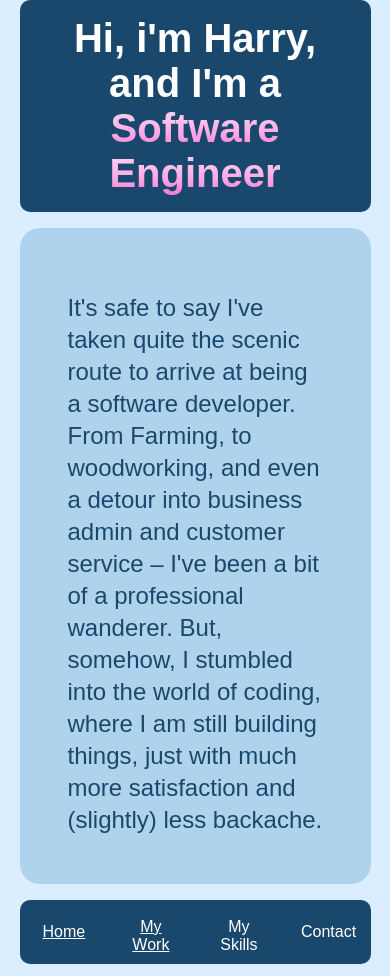
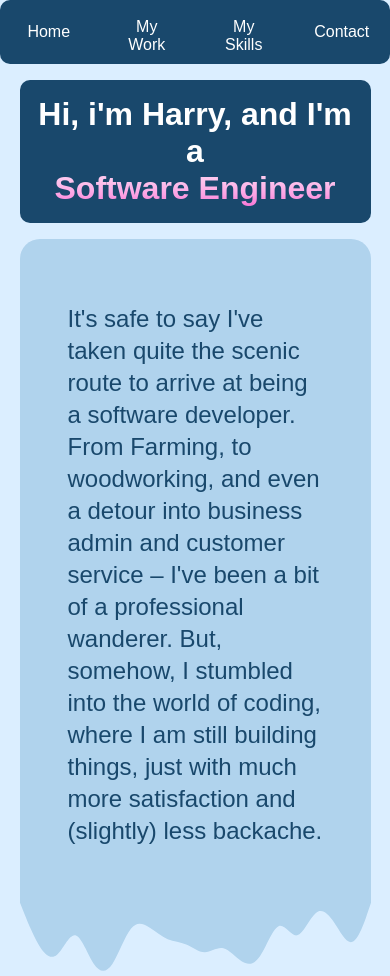
Before and after one commit to Hazbob/Portfolio, a website: page index.html in a window 390 px wide. Shown: the top 976 px of the page. Drawn offline with Linux system fonts and the light colour scheme; a web font is replaced by a local one.

Commit message:
added styling to empty space and improved navigation

```diff
--- a/index.html
+++ b/index.html
@@ -12,8 +12,9 @@
     <link rel="stylesheet" href="style.css" />
   </head>
   <body>
+  <div ><a id="sec1" href=""></a></div>
     <div class="top-container">
-      <main class="first-section" class="home-section" id="sec1">
+      <main class="first-section">
         <article class="content">
           <h1 id="title">
             Hi, i'm Harry, and I'm a <br />
@@ -30,7 +31,7 @@
             />
           </section>
 
-          <nav class="nav-bar">
+          <nav class="nav-bar fixedElement">
             <div class="nav-container">
               <ul class="nav-item-container">
                 <button class="nav-button coolBeans "><a href="#sec1"><li class="nav-items home">Home</li></a></button>
@@ -41,10 +42,11 @@
             </div>
           </nav>
         </article>
+        <svg xmlns="http://www.w3.org/2000/svg" viewBox="0 0 1440 320"><path fill="#b0d3ed" fill-opacity="1" d="M0,32L12.6,64C25.3,96,51,160,76,202.7C101.1,245,126,267,152,245.3C176.8,224,202,160,227,165.3C252.6,171,278,245,303,282.7C328.4,320,354,320,379,282.7C404.2,245,429,171,455,138.7C480,107,505,117,531,133.3C555.8,149,581,171,606,181.3C631.6,192,657,192,682,202.7C707.4,213,733,235,758,234.7C783.2,235,808,213,834,218.7C858.9,224,884,256,909,272C934.7,288,960,288,985,250.7C1010.5,213,1036,139,1061,128C1086.3,117,1112,171,1137,165.3C1162.1,160,1187,96,1213,74.7C1237.9,53,1263,75,1288,112C1313.7,149,1339,203,1364,192C1389.5,181,1415,107,1427,69.3L1440,32L1440,0L1427.4,0C1414.7,0,1389,0,1364,0C1338.9,0,1314,0,1288,0C1263.2,0,1238,0,1213,0C1187.4,0,1162,0,1137,0C1111.6,0,1086,0,1061,0C1035.8,0,1011,0,985,0C960,0,935,0,909,0C884.2,0,859,0,834,0C808.4,0,783,0,758,0C732.6,0,707,0,682,0C656.8,0,632,0,606,0C581.1,0,556,0,531,0C505.3,0,480,0,455,0C429.5,0,404,0,379,0C353.7,0,328,0,303,0C277.9,0,253,0,227,0C202.1,0,177,0,152,0C126.3,0,101,0,76,0C50.5,0,25,0,13,0L0,0Z"></path></svg>
 
 
       </main>
-      <main class="sec-section">
+      <main class="sec-section" id="sec2">
         <div id="portfolio">
           <ul>
             <li class="portfolio-item">
--- a/script.js
+++ b/script.js
@@ -33,7 +33,7 @@ const stickyNavLogic = function(entries, observer){
         }
     })
 }
-let stickyNavObserver = new IntersectionObserver(stickyNavLogic, options);
+// let stickyNavObserver = new IntersectionObserver(stickyNavLogic, options);
 
 stickyNavObserver.observe(stickyNavTarget)
 
--- a/style.css
+++ b/style.css
@@ -60,7 +60,7 @@ s .top-container {
 
   border-bottom: solid white 0.2em;
   width: 90%;
-  margin: 0 auto;
+  margin: 10rem auto;
 }
 
 .sec-section {
@@ -95,7 +95,10 @@ s .top-container {
   -webkit-background-clip: text;
   -webkit-text-fill-color: transparent;
 }
-
+#sec1{
+  position: relative;
+  top: -250px;
+}
 .paragraphs {
   margin-top: 1rem;
   color:  #19486c;
@@ -124,7 +127,7 @@ s .top-container {
   position: fixed;
   width: 100%;
   left: 0%;
-  top: 0%;
+  top: 0;
   transition: width 1s;
   margin: 0 auto;
   /*transition: left 1s linear;*/
@@ -136,7 +139,8 @@ s .top-container {
   margin-top: 5rem;
   background-color: #b0d3ed;
   padding: 2rem;
-  border-radius: 20px;
+  border-top-right-radius: 20px;
+  border-top-left-radius: 20px;
   justify-content: space-between;
   overflow: hidden;
 }
@@ -213,6 +217,9 @@ s .top-container {
   border-radius: 10px;
   padding: 2rem;;
 }
+.sec1-img{
+  height: 20%;
+}
 
 
 .portfolio-screenshot{
@@ -249,7 +256,7 @@ s .top-container {
   }
 #title {
     color: white;
-    font-size: 2.5em;
+    font-size: 2em;
     width: 100%;
   }
   .intro {
@@ -280,5 +287,8 @@ s .top-container {
   .sec-section{
     padding-top:0;
   }
+  .first-section{
+    margin: 5rem auto;
+  }
 
 }
```
Also changed, not shown: images/techpic.png (added).
